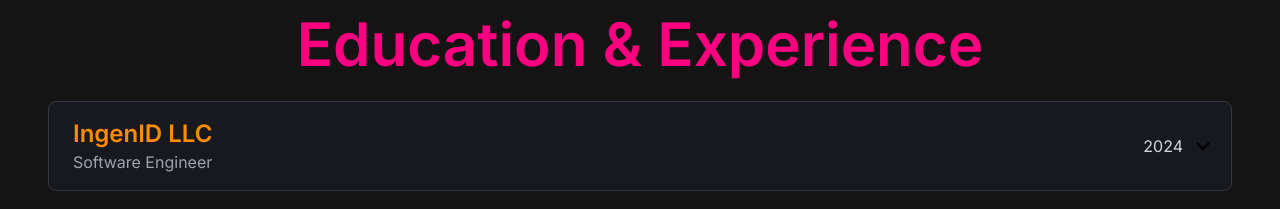
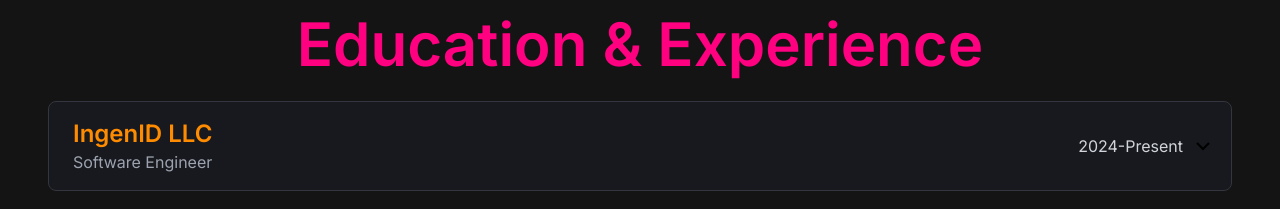
Before and after one commit to AbhijayNair/abhijaynair.github.io, a Next.js app: page /abhijaynair.github.io/ in a window 1280 px wide. Shown: the part 1200-1409 px from the top of the page. Built offline with nearby package versions, Linux system fonts and the light colour scheme.

Commit message:
Update ingenid_ft.tsx

```diff
--- a/app/components/experience_bullets/ingenid_ft.tsx
+++ b/app/components/experience_bullets/ingenid_ft.tsx
@@ -66,7 +66,7 @@
         <div className="flex flex-col justify-center">
           <div className="flex flex-row">
             <h6 className="col-span-4 invisible lg:visible px-2 text-gray-300">
-              2024
+              2024-Present
             </h6>
             <div
               className={`transition-all transform ${
```
